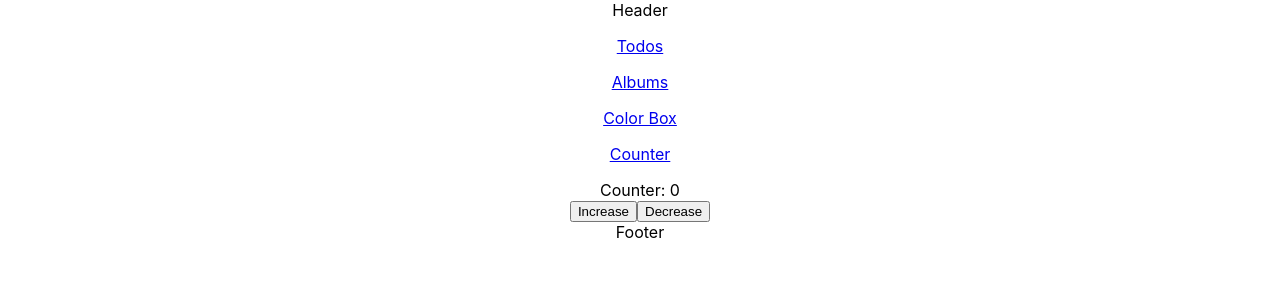
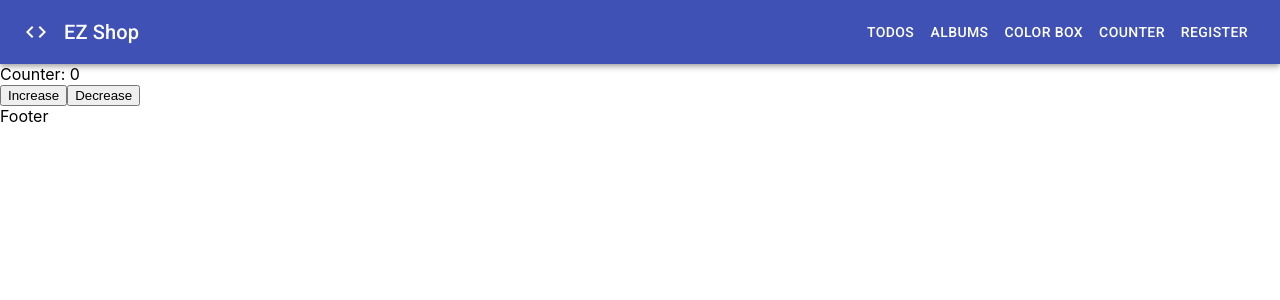
Before and after one commit to lehai051092/learn-reactjs, a React (Create React App) app: page / in a window 1280 px wide. Shown: the top 300 px of the page. Built offline with nearby package versions, Linux system fonts and the light colour scheme; no server answers.

Commit message:
interface header

```diff
--- a/src/App.css
+++ /dev/null
@@ -1,38 +0,0 @@
-.App {
-  text-align: center;
-}
-
-.App-logo {
-  height: 40vmin;
-  pointer-events: none;
-}
-
-@media (prefers-reduced-motion: no-preference) {
-  .App-logo {
-    animation: App-logo-spin infinite 20s linear;
-  }
-}
-
-.App-header {
-  background-color: #282c34;
-  min-height: 100vh;
-  display: flex;
-  flex-direction: column;
-  align-items: center;
-  justify-content: center;
-  font-size: calc(10px + 2vmin);
-  color: white;
-}
-
-.App-link {
-  color: #61dafb;
-}
-
-@keyframes App-logo-spin {
-  from {
-    transform: rotate(0deg);
-  }
-  to {
-    transform: rotate(360deg);
-  }
-}
--- a/src/App.js
+++ b/src/App.js
@@ -1,4 +1,3 @@
-import './App.css';
 import AlbumFeature from './features/Album/pages';
 import ColorBox from './components/ColorBox';
 import Counter from './components/Counter';
@@ -8,6 +7,7 @@
 import {useEffect} from 'react';
 import productApi from './api/productApi';
 import CounterFeature from "./features/Counter";
+import Header from './components/Header';
 
 function App() {
     useEffect(() => {
@@ -24,22 +24,7 @@
 
     return (
         <div className="App">
-            Header
-            {/*nav link*/}
-            <p>
-                <NavLink to="/todos" activeClassName="active-menu">
-                    Todos
-                </NavLink>
-            </p>
-            <p>
-                <NavLink to="/albums">Albums</NavLink>
-            </p>
-            <p>
-                <NavLink to="/color-box">Color Box</NavLink>
-            </p>
-            <p>
-                <NavLink to="/counter">Counter</NavLink>
-            </p>
+            <Header />
             <Switch>
                 <Redirect from="/home" to="/" exact/>
                 <Redirect from="/post-list/:postId" to="/posts/:postId" exact/>
--- a/src/components/Header/index.jsx
+++ b/src/components/Header/index.jsx
@@ -1,17 +1,41 @@
 import React from 'react';
-import PropTypes from 'prop-types';
-import './style.scss';
+import {makeStyles} from '@material-ui/core/styles';
+import AppBar from '@material-ui/core/AppBar';
+import Toolbar from '@material-ui/core/Toolbar';
+import Typography from '@material-ui/core/Typography';
+import Button from '@material-ui/core/Button';
+import CodeIcon from '@material-ui/icons/Code';
 
-Header.propTypes = {
+const useStyles = makeStyles((theme) => ({
+    root: {
+        flexGrow: 1,
+    },
+    menuButton: {
+        marginRight: theme.spacing(2),
+    },
+    title: {
+        flexGrow: 1,
+    },
+}));
 
-};
+export default function ButtonAppBar() {
+    const classes = useStyles();
 
-function Header(props) {
     return (
-        <div>
-            Header
+        <div className={classes.root}>
+            <AppBar position="static">
+                <Toolbar>
+                    <CodeIcon className={classes.menuButton}/>
+                    <Typography variant="h6" className={classes.title}>
+                        EZ Shop
+                    </Typography>
+                    <Button color="inherit">Todos</Button>
+                    <Button color="inherit">Albums</Button>
+                    <Button color="inherit">Color Box</Button>
+                    <Button color="inherit">Counter</Button>
+                    <Button color="inherit">Register</Button>
+                </Toolbar>
+            </AppBar>
         </div>
     );
 }
-
-export default Header;
```
